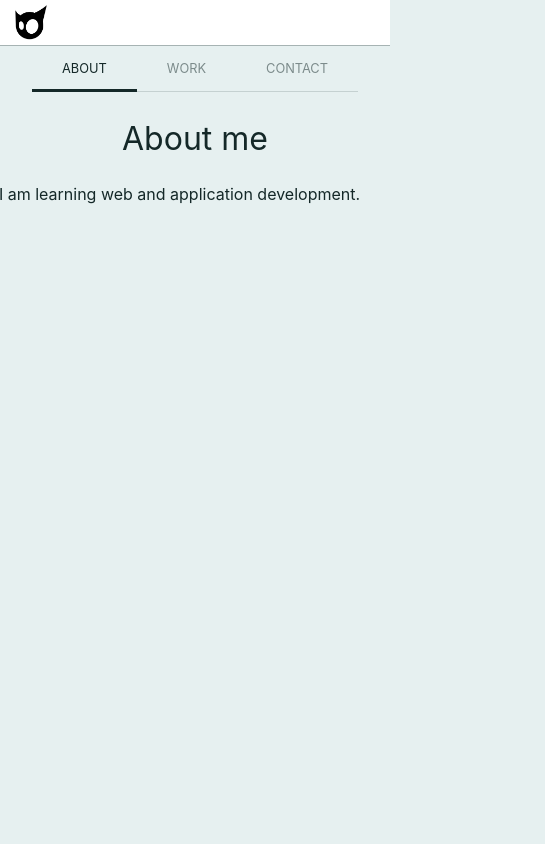
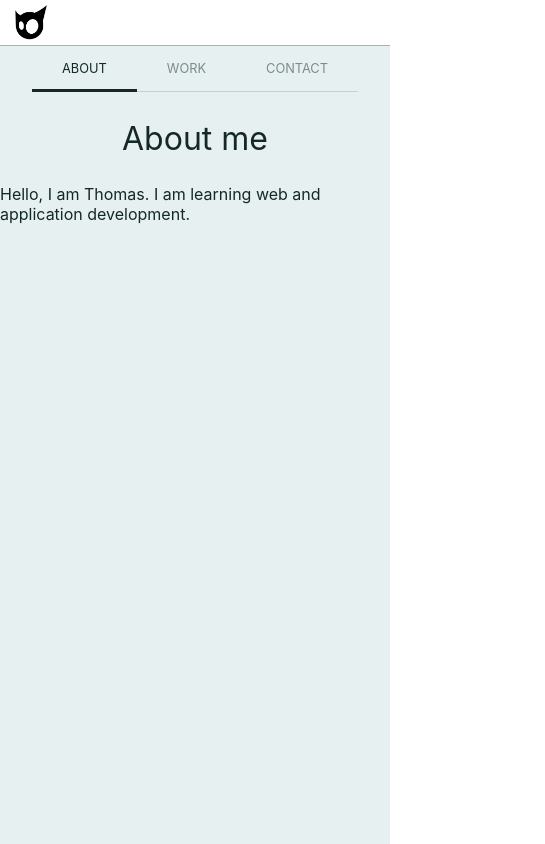
Before and after one commit to gnomeWarthas/Presente, a React (Create React App) app: page / in a window 390 px wide. Shown: the whole page, 545 px wide, since content can reach past the window. Built offline with nearby package versions, Linux system fonts and the light colour scheme.

Commit message:
Addition of a media query for the project's grid

```diff
--- a/src/App.css
+++ b/src/App.css
@@ -2,16 +2,16 @@
 :root{
   --background-color:rgb(230, 240, 240);
   --background-color-more:rgb(166, 179, 179);
-  --shadow-color:rgba(166, 179, 179, 0.4);
+  --shadow-color:rgba(166, 179, 179, 0.5);
   --text-color:rgb(20,40,40);
 }
 body{
   color:var(--text-color);
-  background-color: var(--background-color);
 }
 #app{
   display:flex;
   flex-direction:column;
+  align-items: center;
   background-color: var(--background-color);
   min-height: 100vh;
 }
@@ -20,6 +20,7 @@ nav{
   background-color: var(--background-color);
   display:flex;
   flex-direction:column;
+  align-self: stretch;
   justify-content: center;
   align-items:stretch;
 }
@@ -62,8 +63,6 @@ nav li:hover{
 section{
   align-self: center;
   background-color: var(--background-color);
-  width:700px;
-  height: 70vh;
 }
 section h1{
   text-align:center;
@@ -73,7 +72,7 @@ section h1{
 /** PROJECTS **/
 #work{
   display:grid;
-  grid-template-columns: repeat(3,1fr);
+  grid-template-columns: repeat(3,220px);
   grid-gap: 20px;
 }
 .card{
@@ -110,6 +109,7 @@ section h1{
 .card > p{
   font-size:0.7em;
   height: 4em;
+  opacity: 0.8;
 }
 .card > ul{
   margin:0px;
@@ -135,11 +135,11 @@ section h1{
 /** ANIMATIONS **/
 @keyframes cardPick{
   0% {
-    transform: translateY(0px)
+    transform: translateY(0px);
   }
   100%{
     transform: translateY(-10px);
-    box-shadow: 2px 8px 10px var(--shadow-color)
+    box-shadow: 2px 8px 10px var(--shadow-color);
   }
 }
 .navFadeOut {
@@ -230,3 +230,13 @@ section h1{
      transform: translateX(50px);
   }
 }
+/** MEDIA QUERIES **/
+@media (max-width:700px){
+  section{
+    align-self: center;
+    background-color: var(--background-color);
+  }
+  #work{
+    grid-template-columns: repeat(2,220px);
+  }
+}
```
